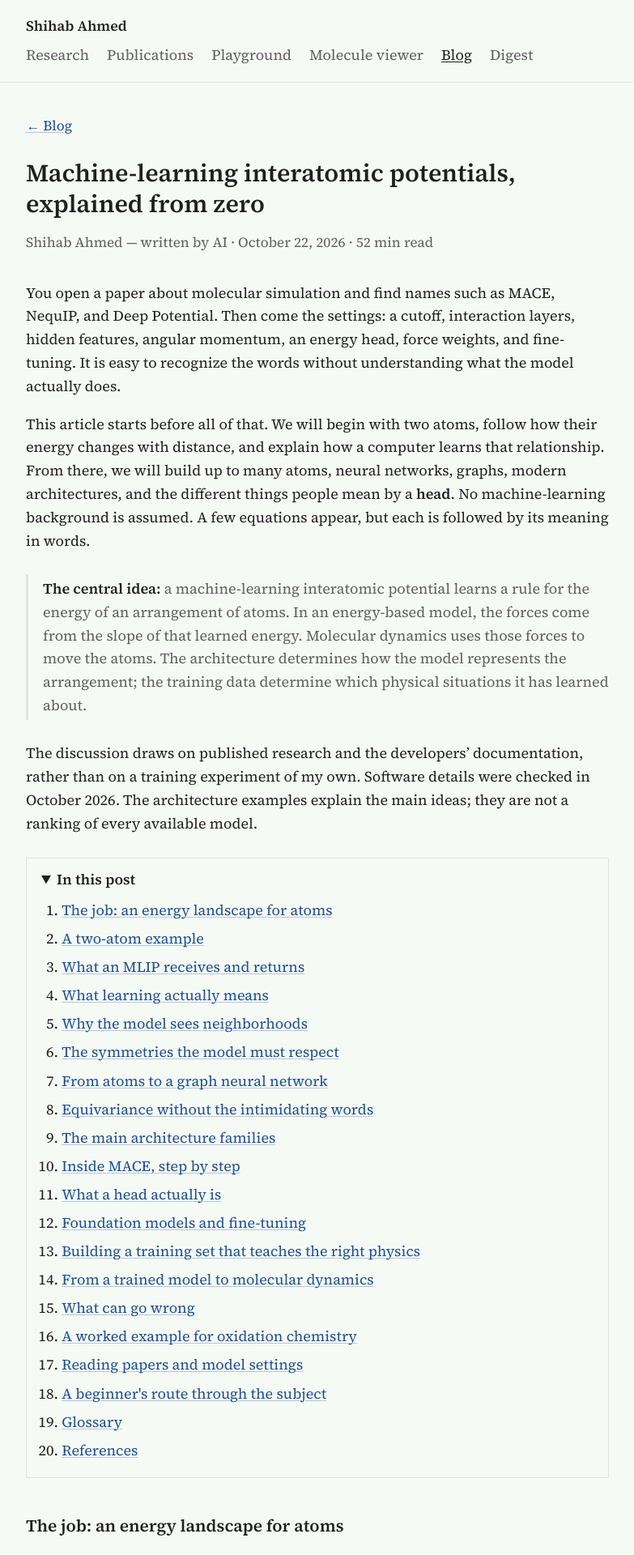
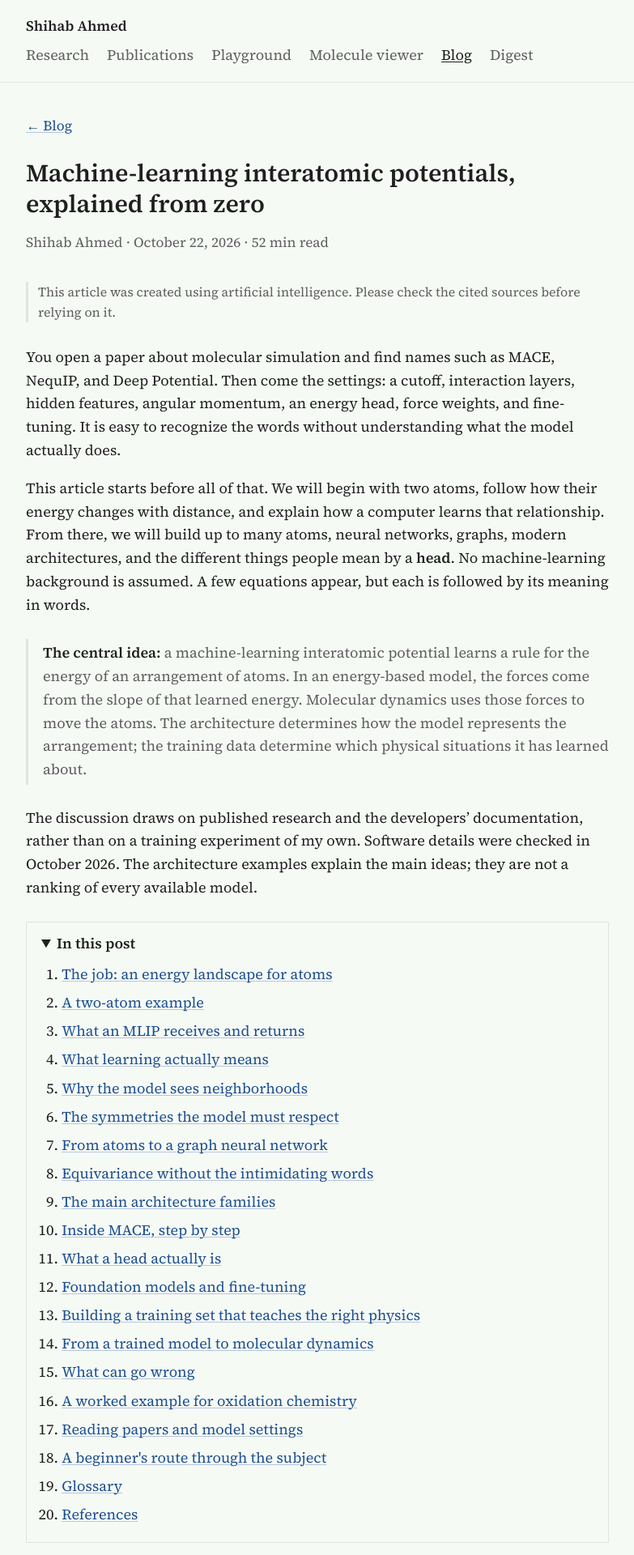
Before and after one commit to sahmed73/sahmed73.github.io, a Jekyll site: the page built from _posts/2026-10-22-machine-learning-interatomic-potentials-explained.md, in a window 1280 px wide. Shown: the top 1920 px of the page at 81% size, without its empty margins (248-1031 px from the left). Built offline with Jekyll 4.4.1, drawn with Linux system fonts in a browser that asks for light colours.

Commit message:
Add AI note to blog posts and drop AI tag from byline

```diff
--- a/_layouts/post.html
+++ b/_layouts/post.html
@@ -5,6 +5,9 @@ layout: default
   <p class="back"><a href="{{ '/blog/' | relative_url }}">← Blog</a></p>
   <h1>{{ page.title }}</h1>
   <p class="meta">{{ page.author | default: site.author }} · <time datetime="{{ page.date | date_to_xmlschema }}">{{ page.date | date: '%B %-d, %Y' }}</time> · {{ page.reading_time }} min read</p>
+  {%- unless page.ai_note == false %}
+  <p class="ai-note">This article was created using artificial intelligence. Please check the cited sources before relying on it.</p>
+  {%- endunless %}
   {{ content }}
   {%- assign others = site.posts | where_exp: "post", "post.url != page.url" %}
   {%- if others.size > 0 %}
--- a/_posts/2026-10-22-machine-learning-interatomic-potentials-explained.md
+++ b/_posts/2026-10-22-machine-learning-interatomic-potentials-explained.md
@@ -1,7 +1,6 @@
 ---
 layout: post
 title: "Machine-learning interatomic potentials, explained from zero"
-author: "Shihab Ahmed — written by AI"
 description: "A beginner-friendly, detailed guide to MLIPs: energy and forces, training data, neural networks, graphs, equivariance, MACE and other architectures, prediction heads, foundation models, and reliable molecular dynamics."
 permalink: /perspectives/machine-learning-interatomic-potentials-explained/
 date: 2026-10-22 00:00:00 -0700
--- a/assets/main.scss
+++ b/assets/main.scss
@@ -130,7 +130,7 @@ pre, code { font-family: ui-monospace, SFMono-Regular, Menlo, monospace; font-si
 
 /* Research digest */
 .digest-slot { color: var(--muted); font-size: .78em; letter-spacing: .05em; text-transform: uppercase; margin: 0 0 .3em; }
-.digest-note { color: var(--muted); font-size: .88em; border-left: 3px solid var(--rule); padding-left: 12px; margin-bottom: 1.8em; }
+.digest-note, .ai-note { color: var(--muted); font-size: .88em; border-left: 3px solid var(--rule); padding-left: 12px; margin-bottom: 1.8em; }
 .digest-source { margin-top: 2.2em; padding-top: 1em; border-top: 1px solid var(--rule); font-size: .95em; overflow-wrap: anywhere; }
 .digest-source p { margin: 0 0 .2em; }
 .digest-source .label { font-weight: 600; }
```
Also changed, not shown: README.md.
